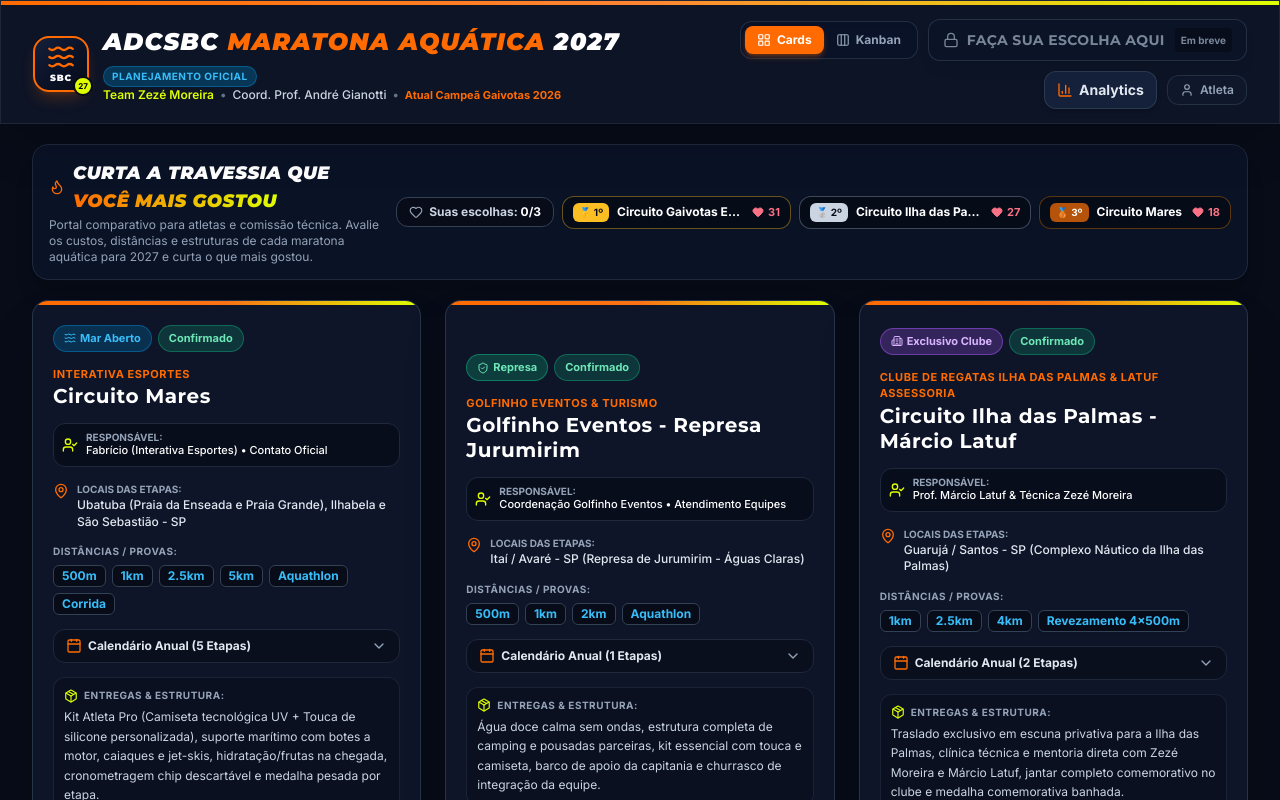
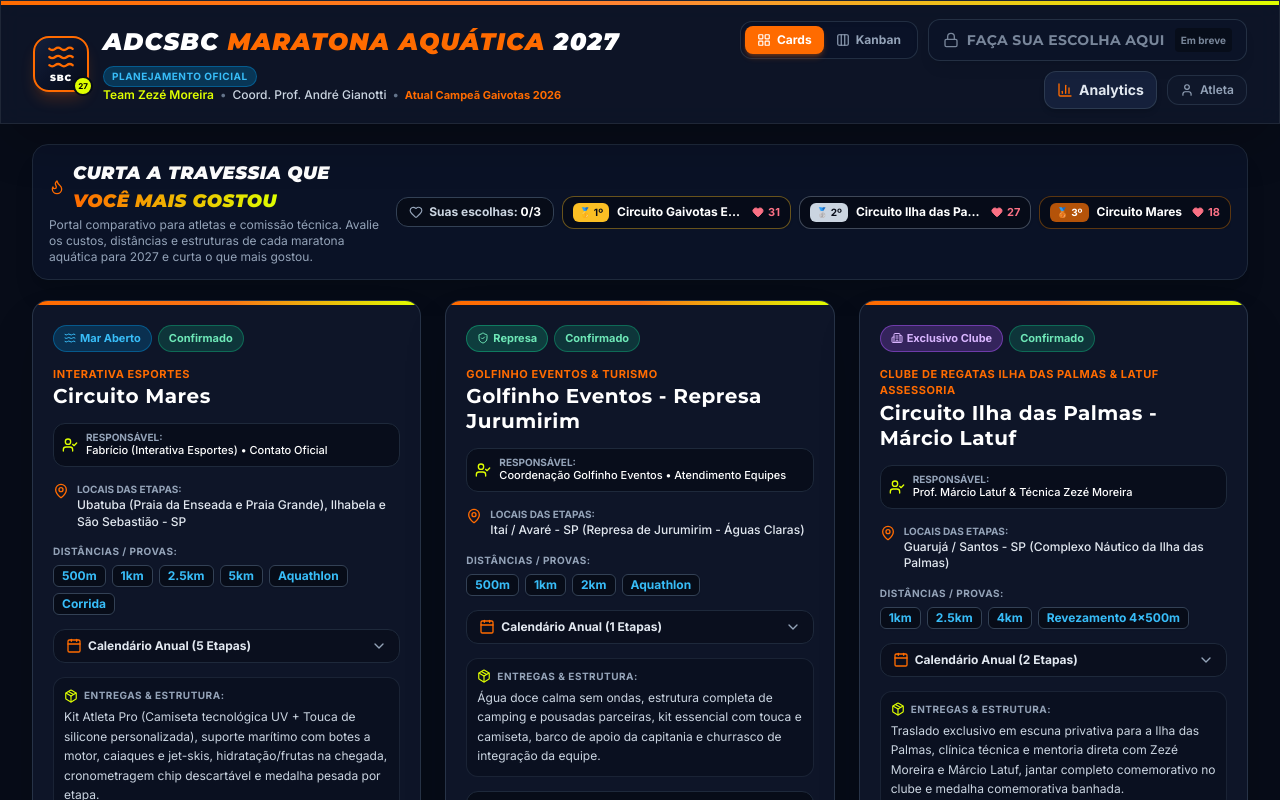
Before and after one commit to sousalopesgianotti-cmd/portal-maratona-adcsbc-2027, a React (Vite) app: page / in a window 1280 px wide. Shown: the top 800 px of the page. Built offline with nearby package versions, Linux system fonts and the light colour scheme.

Commit message:
fix(ui): eliminate top spacing gap and homogenize card heights across grid rows

```diff
--- a/src/components/CircuitCard.jsx
+++ b/src/components/CircuitCard.jsx
@@ -60,13 +60,13 @@ export default function CircuitCard({
   return (
     <article
       id={`circuit-${circuit.id}`}
-      className="group bg-darkbg-850/95 border border-slate-700/70 rounded-2xl overflow-hidden shadow-2xl hover:border-slate-500/90 transition-all duration-300 flex flex-col justify-between relative scroll-mt-24"
+      className="group bg-darkbg-850/95 border border-slate-700/70 rounded-2xl overflow-hidden shadow-2xl hover:border-slate-500/90 transition-all duration-300 flex flex-col h-full relative scroll-mt-24"
     >
       {/* Faixa decorativa superior fina */}
-      <div className="bg-gradient-to-r from-adcorange via-orange-500 to-adclime h-1 w-full" />
+      <div className="bg-gradient-to-r from-adcorange via-orange-500 to-adclime h-1 w-full flex-shrink-0" />
 
       {/* Corpo do Card com os 8 Campos Padronizados (Sem Foto e Sem Tag Economia) */}
-      <div className="p-4 sm:p-5 space-y-3.5">
+      <div className="p-4 sm:p-5 space-y-3.5 flex-1 flex flex-col">
 
         {/* Topo do Card: Badges de Tipo de Água e Status + Botões de Gestão Admin */}
         <div className="flex items-center justify-between gap-2 flex-wrap">
@@ -245,7 +245,7 @@ export default function CircuitCard({
       </div>
 
       {/* Rodapé de Ações: Like, Priorizar Voto e Menu Admin */}
-      <div className="p-4 bg-darkbg-900/90 border-t border-slate-800 flex items-center justify-between gap-2">
+      <div className="p-4 bg-darkbg-900/90 border-t border-slate-800 flex items-center justify-between gap-2 mt-auto flex-shrink-0">
         <button
           onClick={() => onToggleLike(circuit.id)}
           className={`flex items-center gap-1.5 px-3 py-2 rounded-xl text-xs font-bold transition-all active:scale-95 ${
```
